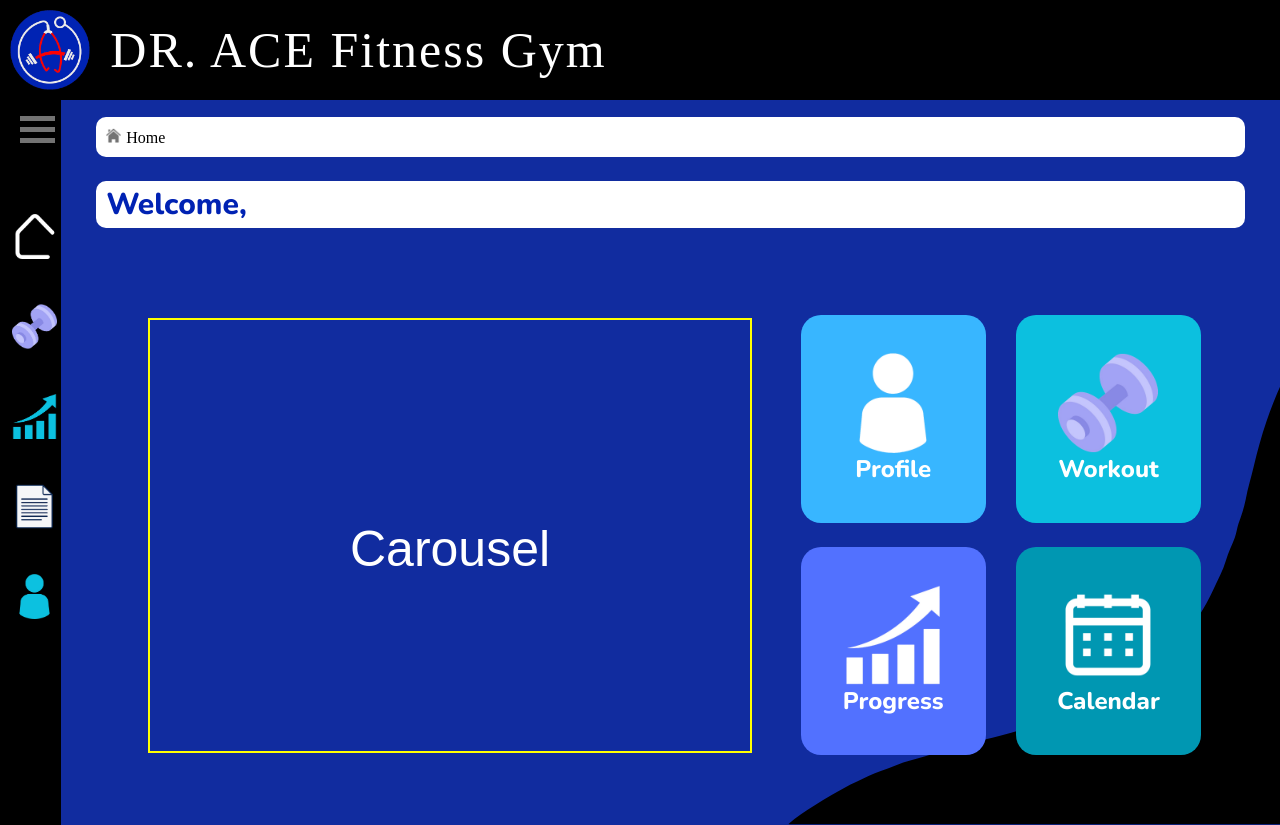
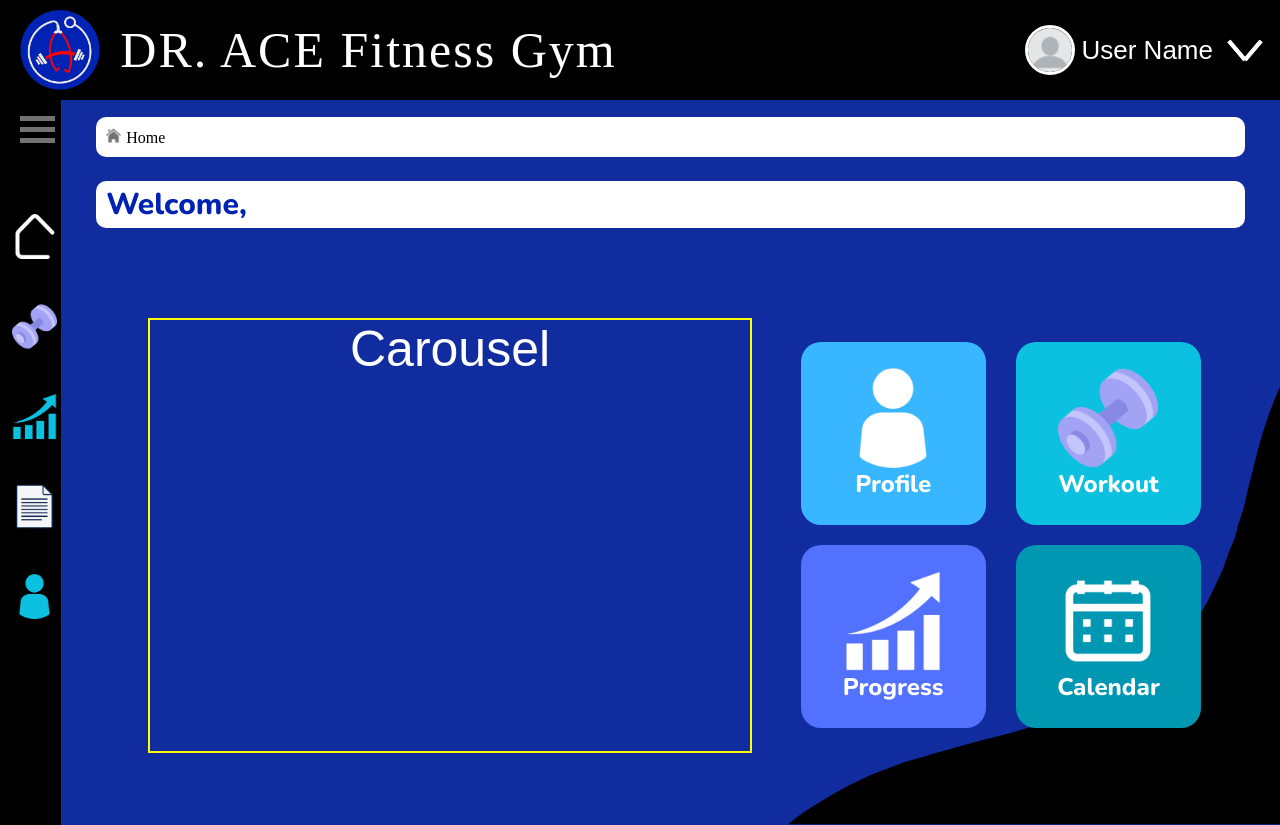
Before and after one commit to Iruys/CAPSTONE-project, a PHP site: page /HTML/Home.html in a window 1280 px wide. Run offline with PHP 8.4, Linux system fonts and the light colour scheme.

Commit message:
Finishing for home page

```diff
--- a/CSS/Home.css
+++ b/CSS/Home.css
@@ -14,7 +14,11 @@ body{
 
 /* header */
 header{
+  display: flex;
+  justify-content: space-between;
+  align-items: center;
   background-color: black;
+  padding-inline: 10px;
   width: auto;
   height: 100px;
 }
@@ -24,7 +28,7 @@ header{
   display: flex;
   align-items: center;
   justify-content:left;
-  width: 50%;
+  width: 80%;
   height: 100px;
   column-gap: 20px;
 }
@@ -35,6 +39,76 @@ header{
   font-weight: 400;
   letter-spacing: 2px;
 }
+
+.userProfil{
+  display: flex;
+  justify-content: space-evenly;
+  align-items: center;
+  width: 20%;
+  height: 100px;
+  cursor: pointer;
+}
+
+.userProfil a{
+  text-decoration: none;
+  display: flex;
+  justify-content: space-evenly;
+  align-items: center;
+  width: 80%;
+  height: 70px;
+  transition: border 0.3s ease-in-out, background-color 0.3s ease-in-out;
+}
+
+.userProfil a:hover{
+  border: 2px solid #3870ff;
+}
+
+.userProfil a:active{
+  background-color: rgba(58, 114, 255, 0.2);
+}
+
+.img-container{
+  display: flex;
+  align-items: center;
+  border-radius: 50%;
+  border: 3px solid white;
+}
+.img-container img{
+  border-radius: 50%;
+}
+
+.userName{
+color: white;
+font-size: 26px;
+font-family: "arial";
+}
+
+.consts-dropDown{
+  display: flex;
+  align-items: center;
+  justify-content: center;
+  column-gap: 12px;
+  width: 50px;
+  height: 40px;
+
+}
+
+.line1, .line2{
+  border: 2px solid white;
+  background-color: white;
+  width: 3px;
+  height: 25px;
+}
+
+.line1{
+  transform: rotate(140deg);
+}
+
+.line2{
+  transform: rotate(220deg);
+}
+
+
 
 /* nav */
 
@@ -175,7 +249,7 @@ header{
   flex-wrap: wrap;
   align-items: center;
   justify-content: center;
-  height: 80%;
+  height: 70%;
   width: 40%;
 }
 .carousel-cont{
@@ -187,7 +261,6 @@ header{
   display: flex;
   justify-content: center;
   align-items: center;
-  margin-top: 200px;
   color: white;
   font-size: 50px;
   font-family: arial;
--- a/HTML/Home.html
+++ b/HTML/Home.html
@@ -15,9 +15,25 @@
     <header>
       <div class="logo"><img src="../assets/logs.png" alt="Logo" height="80">
       <h6>DR. ACE Fitness Gym </h6></div>
-      <div>
+
+
+      <div class="userProfil">
+        <a href="#">
+          <img src="../assets/defProf.webp" height="50" alt="" class="img-container">
+
+          <p class="userName"> User Name</p>
+
+        </a>
+      <div class="consts-dropDown">
+        <div class="line1 dd"></div>
+        <div class="line2 dd"></div>
+      </div>
+      <div class="DD-container">
 
       </div>
+      </div>
+
+
     </header>
 <div class="container">
   <aside class="nav">
@@ -27,7 +43,7 @@
         <div class="bar3"></div>
     </div>
     <div class="menu" id="menu">
-        <a href="#"> <img src="../assets/home.png" alt="" height="45"> Home</a>
+        <a href="Home.html"> <img src="../assets/home.png" alt="" height="45"> Home</a>
         <a href="#"> <img src="../assets/DB.png" alt="" height="45">  Workout Plan</a>
         <a href="#"> <img src="../assets/prog.png" alt="" height="45">  Progress</a>
         <a href="#"> <img src="../assets/records.png" alt="" height="45"> Records</a>
```
Also changed, not shown: other parts of CSS/Home.css (+138 -172 lines), CSS/profile.css (added), CSS/workoutPlan.css (added), HTML/profile.html (added), HTML/workoutPlan.html (added), Javascript/home.js (line endings or trailing spaces), Javascript/workoutPlan.js (added), assets/defProf.webp (added).
